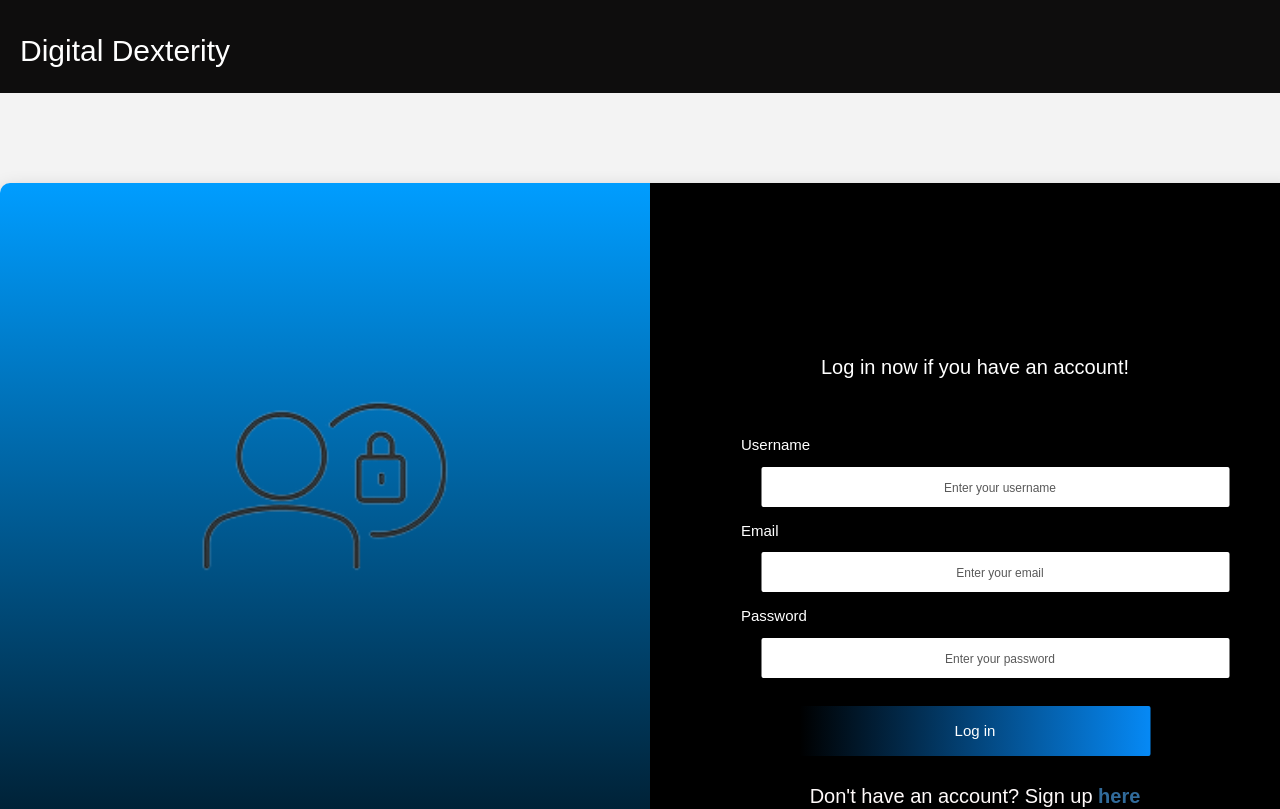
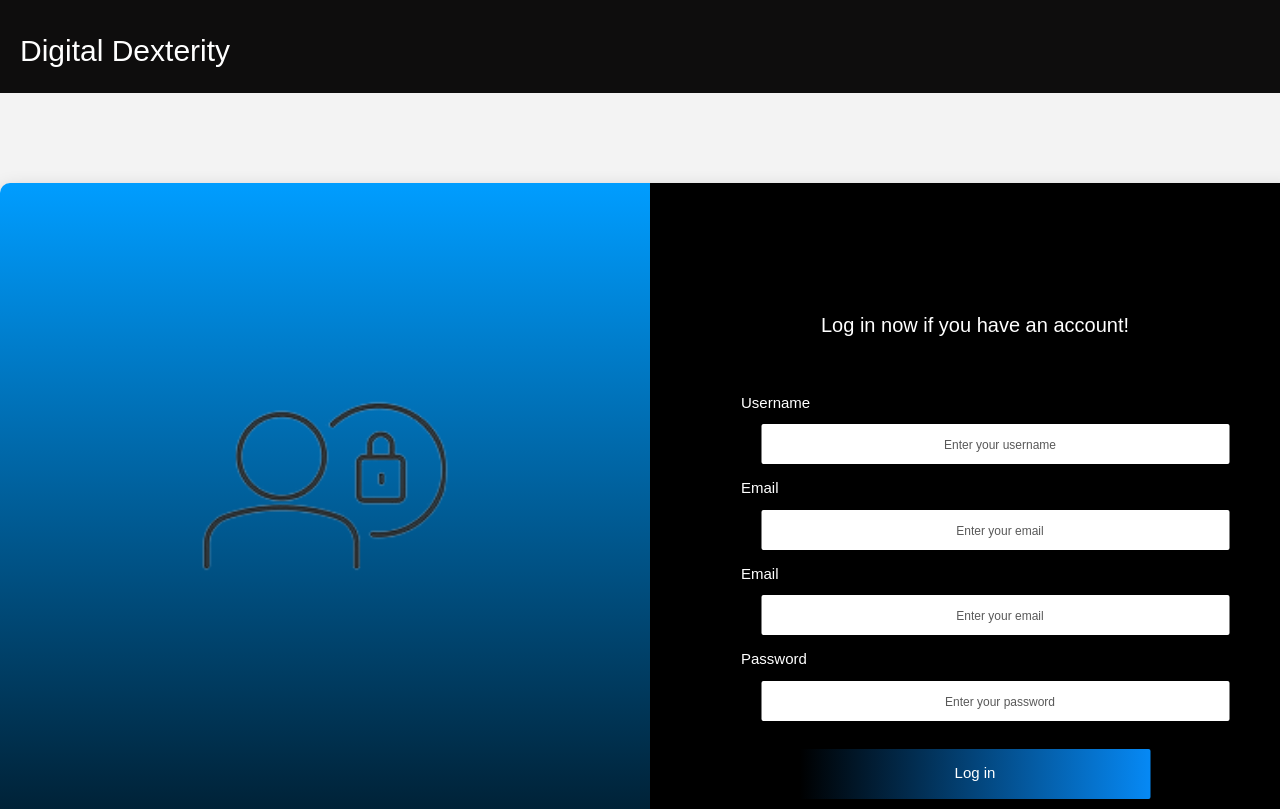
Before and after one commit to perla2000/DigitalDexterity-WebProject, a React (Create React App) app: page /login in a window 1280 px wide. Shown: the top 809 px of the page. Built offline with nearby package versions, Linux system fonts and the light colour scheme.

Commit message:
fixing bugs

```diff
--- a/package.json
+++ b/package.json
@@ -17,7 +17,8 @@
     "react-popper": "0.9.2",
     "react-redux": "5.0.7",
     "react-redux-form": "1.16.8",
-    "react-router-dom": "^4.2.2",
+    "react-router": "4.3.1",
+    "react-router-dom": "4.3.1",
     "react-scripts": "4.0.3",
     "react-social-icons": "^5.6.1",
     "react-transition-group": "2.3.0",
@@ -50,5 +51,8 @@
       "last 1 firefox version",
       "last 1 safari version"
     ]
+  },
+  "devDependencies": {
+    "@types/react-router-dom": "^5.3.2"
   }
 }
--- a/src/components/login/FormLogin.js
+++ b/src/components/login/FormLogin.js
@@ -42,6 +42,18 @@ const FormLogin = ({ submitForm }) => {
             {errors.email && <p>{errors.email}</p>}
           </div>
           <div className="form-inputs">
+            <label className="form-label">Email</label>
+            <input
+              className="form-input"
+              type="email"
+              name="email"
+              placeholder="Enter your email"
+              value={values.email}
+              onChange={handleChange}
+            />
+            {errors.email && <p>{errors.email}</p>}
+          </div>
+          <div className="form-inputs">
             <label className="form-label">Password</label>
             <input
               className="form-input"
--- a/src/components/login/LogForm.css
+++ b/src/components/login/LogForm.css
@@ -87,6 +87,15 @@
   margin-bottom: 10px;
   color: rgb(0, 0, 0);
 }
+<<<<<<< Updated upstream:src/components/login/LogForm.css
+=======
+.form-label1 {
+  display: inline-block;
+  font-size: 15px;
+  margin-bottom: 10px;
+  color: rgb(0, 0, 0);
+}
+>>>>>>> Stashed changes:src/components/LogForm.css
 .form-input {
   display: block;
   padding-left: 10px;
```
Also changed, not shown: 1 other file (tests, documents, lock files or other folders).
